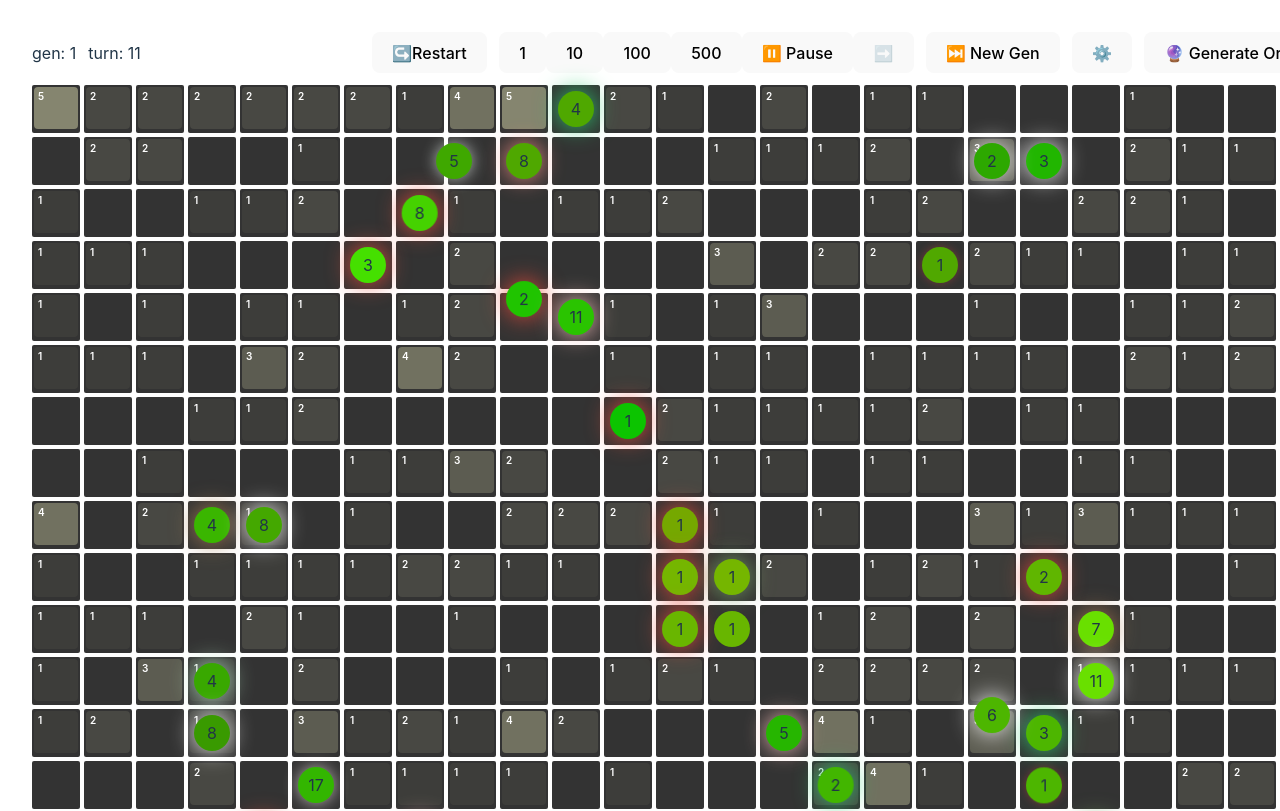
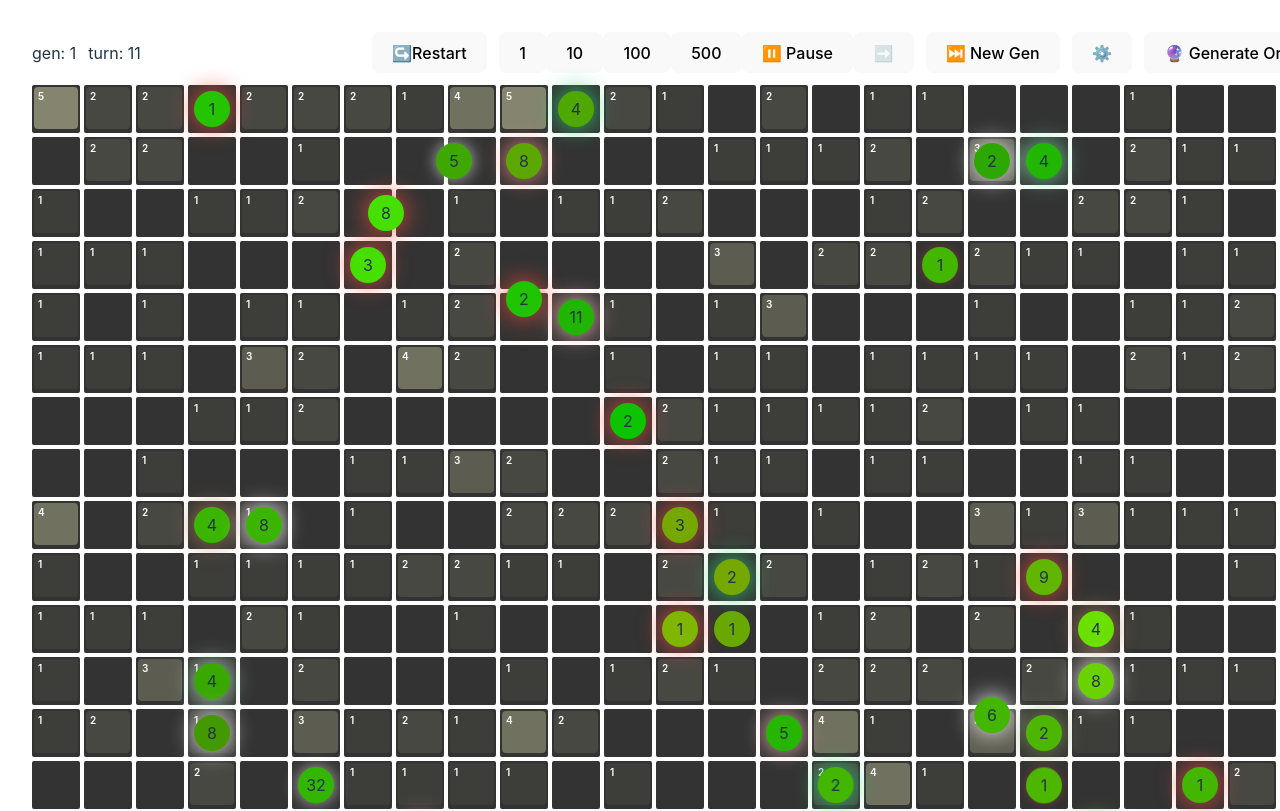
Before and after one commit to anfluff/game-evo, a React (Vite) app: page / in a window 1280 px wide. Shown: the top 811 px of the page. Built offline with nearby package versions, Linux system fonts and the light colour scheme.

Commit message:
eat rule upd

```diff
--- a/src/App.tsx
+++ b/src/App.tsx
@@ -345,9 +345,9 @@ class Orb {
 
   eat(prey: Orb) {
     if (prey instanceof Orb) {
-      const canEat = prey.hp < this.hp / 2
+      const canEat = prey.hp < this.hp
       if (!canEat) {
-        this.addToLog(`I failed to eat ${prey.id} (prey not smaller)`)
+        this.addToLog(`I failed to eat ${prey.id} (target is bigger)`)
         return
       }
 
```
